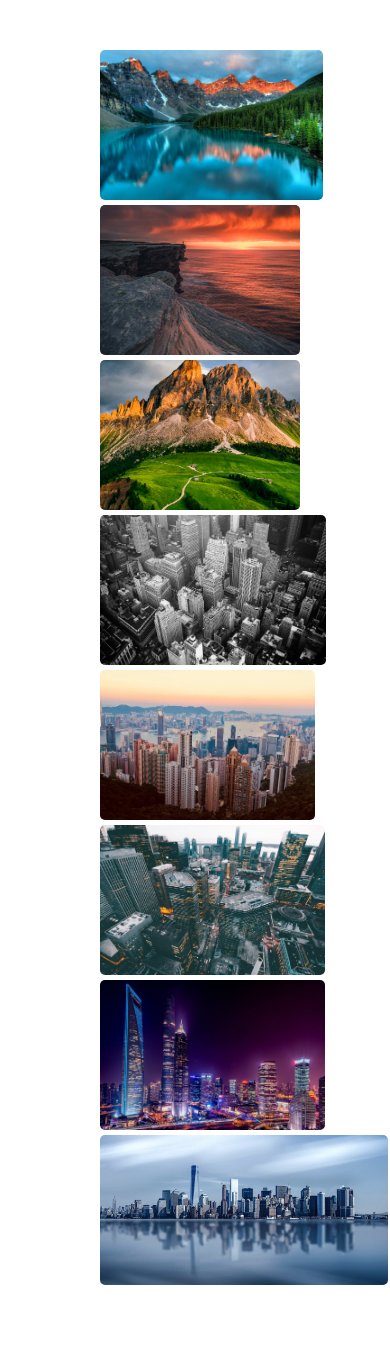
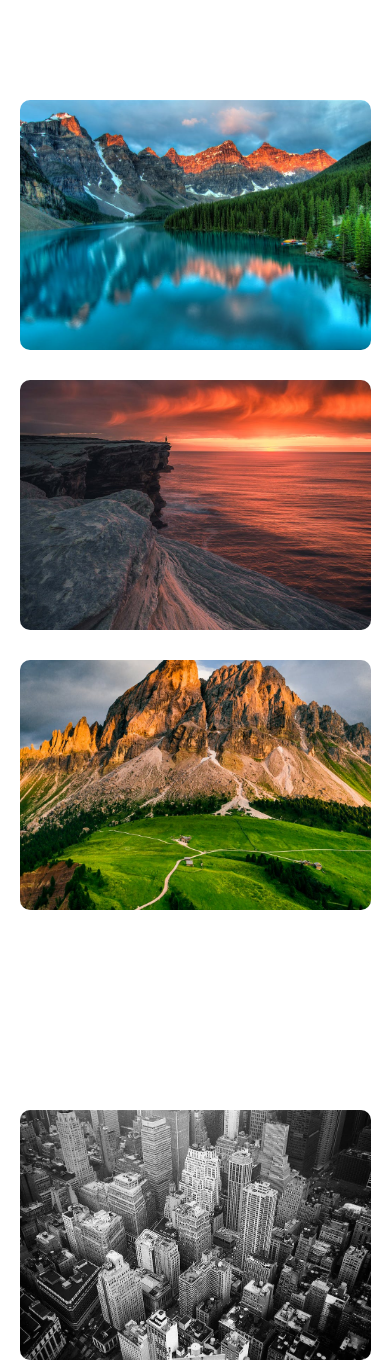
Before and after one commit to dejanV91/19-Gallery, a plain HTML site: page index.html in a window 390 px wide. Shown: the top 1360 px of the page. Drawn offline with nearby package versions, Linux system fonts and the light colour scheme.

Commit message:
initial commit

```diff
--- a/styles.css
+++ b/styles.css
@@ -20,23 +20,68 @@ html{
 body{
     min-height: 100vh;
     min-width: 100vw;
+    display: flex;
+    justify-content: center;
 }
 
 .center{
-    margin: 50px 100px;
+    margin-top: 100px;
     min-height: 100vh;
-    display: grid;
+    max-width: 1400px;
+    width: 90vw;
 }
 
 .images-nature{
+    display: grid;
+    grid-template-columns: 1fr 1fr 1fr;
+    grid-column-gap: 30px;
+    margin-bottom: 200px;
+}
 
+.images-city{
+    display: grid;
+    grid-template-columns: 1fr 1fr 1fr;
+    grid-template-rows: 1fr 1fr;
+    grid-column-gap: 30px;
+    grid-row-gap: 30px;
+    margin-bottom: 100px;
+}
+
+@media (max-width: 1200px) {
+    .images-nature{
+        grid-template-columns: 1fr 1fr;
+        grid-template-rows: 1fr 1fr;
+        grid-row-gap: 30px;
+    }
+
+    .images-city{
+        grid-template-columns: 1fr 1fr;
+        grid-template-rows: 1fr 1fr 1fr;
+    }
+}
+
+@media (max-width: 1000px){
+    .images-nature{
+        grid-template-columns: 1fr;
+        grid-row-gap: 30px;
+    }
+    .images-city{
+        grid-template-columns: 1fr;
+    }
+    .center{
+        min-width: 90vw;
+    }
 }
 
 img{
-    max-width: 300px;
-    min-width: 200px;
-    height: 150px;
+    width: 100%;
+    height: 250px;
     object-fit: cover;
-    border-radius: 5px;
+    border-radius: 10px;
+    transition: var(--transition);
+}
 
+img:hover{
+    cursor: pointer;
+    box-shadow: var(--shadow);
 }
```
